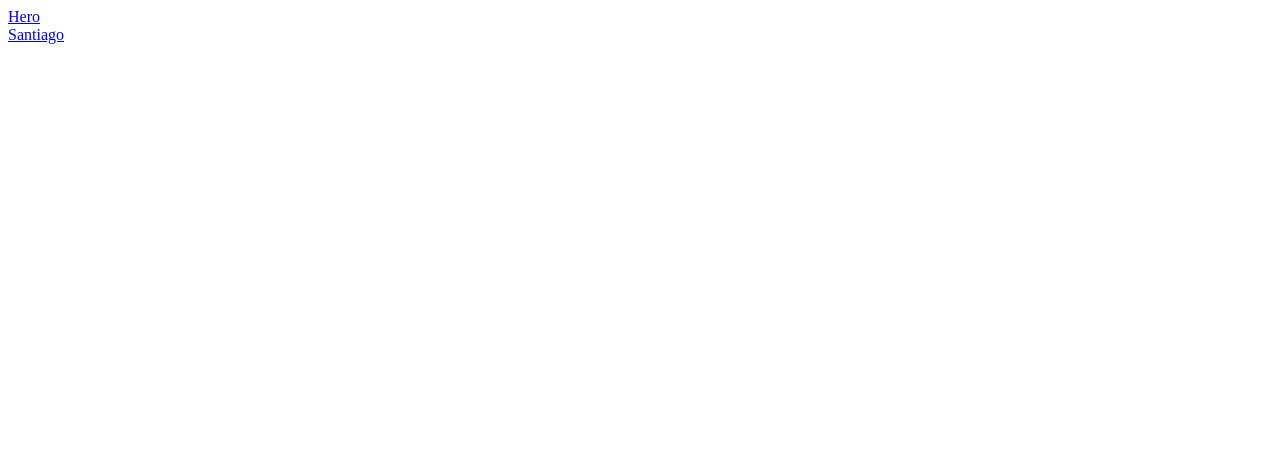
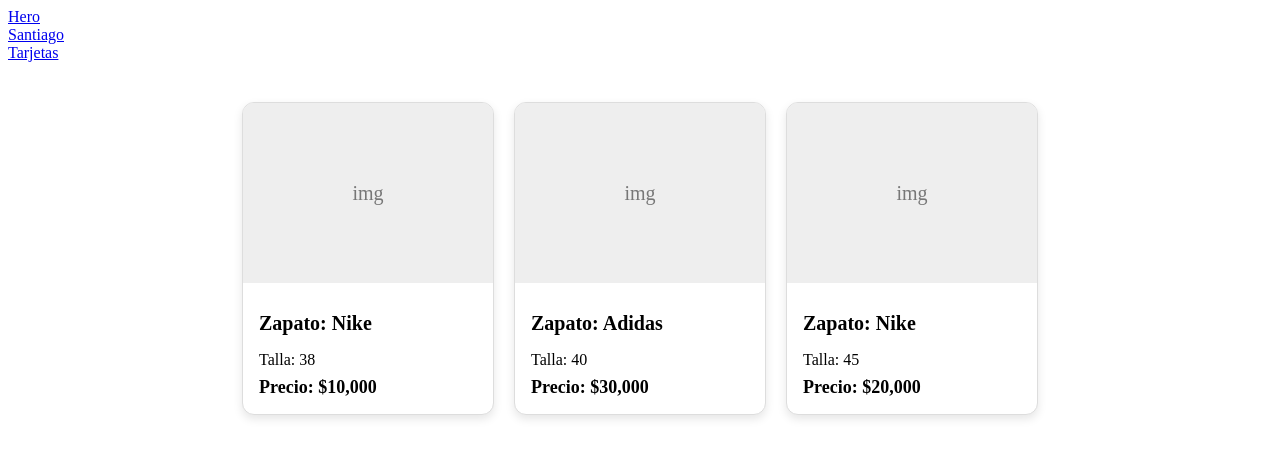
Before and after one commit to ProSachi/repositorio-salvaje-, a React (Vite) app: page /tarjetas in a window 1280 px wide. Before the commit this address had no page. Shown: the top 458 px of the page. Built offline with nearby package versions, Linux system fonts and the light colour scheme.

Commit message:
feat: crea tarjetas x en el proyecto

```diff
--- a/src/App.jsx
+++ b/src/App.jsx
@@ -1,6 +1,7 @@
 import './App.css'
 import { BrowserRouter, Routes, Route, Link } from 'react-router-dom'
 import Santiago from './components/Santiago'
+import Tarjetas from './components/Tarjetas'
 import Hero from './components/Hero'
 
 function App() {
@@ -12,11 +13,14 @@
         <br />
         <Link to="/santiago"> Santiago </Link>
         <br />
+        <Link to="/tarjetas"> Tarjetas </Link>
+        <br />
 
 
         <Routes>
           <Route path="/hero" element={<Hero />} />
           <Route path="/santiago" element={<Santiago />} />
+          <Route path="/tarjetas" element={<Tarjetas />} />
         </Routes>
 
       </BrowserRouter>
--- /dev/null
+++ b/src/components/Tarjetas.jsx
@@ -0,0 +1,45 @@
+import styles from "./Tarjetas.module.css"
+
+const Tarjetas = () => {
+    const tarjeta = [
+        {
+            id: 1,
+            nombre: "Nike",
+            talla: "38",
+            precio: "$10,000"
+        },
+        {
+            id: 2,
+            nombre: "Adidas",
+            talla: "40",
+            precio: "$30,000"
+        },
+        {
+            id: 3,
+            nombre: "Nike",
+            talla: "45",
+            precio: "$20,000"
+        }
+    ]
+    return (
+        <div className={styles.contenedorTarjetas}>
+            <div className={styles.contenedorTarjetas}>
+                {tarjeta.map((dato) => (
+                    <div className={styles.tarjeta} key={dato.id}>
+                        <div className={styles.tarjetaImagen}>
+                            img
+                        </div>
+
+                        <div className={styles.tarjetaInfo}>
+                            <h1>Zapato: {dato.nombre}</h1>
+                            <p>Talla: {dato.talla}</p>
+                            <span>Precio: {dato.precio}</span>
+                        </div>
+                    </div>
+                ))}
+            </div>
+        </div>
+    )
+}
+
+export default Tarjetas
--- /dev/null
+++ b/src/components/Tarjetas.module.css
@@ -0,0 +1,59 @@
+.contenedorTarjetas {
+    display: flex;
+    flex-wrap: wrap;
+    gap: 20px;
+    padding: 20px;
+}
+
+.tarjeta {
+    width: 250px;
+    background-color: white;
+    border: 1px solid #ddd;
+    border-radius: 12px;
+    overflow: hidden;
+    box-shadow: 0 4px 10px rgba(0, 0, 0, 0.1);
+    transition: transform 0.3s ease;
+}
+
+.tarjeta:hover {
+    transform: translateY(-5px);
+}
+
+.tarjetaImagen {
+    height: 180px;
+    background-color: #eeeeee;
+
+    display: flex;
+    justify-content: center;
+    align-items: center;
+
+    font-size: 20px;
+    color: #777;
+}
+
+.tarjetaInfo {
+    padding: 16px;
+}
+
+.tarjetaInfo h1 {
+    font-size: 20px;
+    margin-bottom: 10px;
+}
+
+.tarjetaInfo p {
+    font-size: 16px;
+    margin-bottom: 8px;
+}
+
+.tarjetaInfo span {
+    font-size: 18px;
+    font-weight: bold;
+}
+
+.contenedorTarjetas {
+    display: flex;
+    flex-wrap: wrap;
+    gap: 20px;
+    padding: 20px;
+    margin:auto;
+}
```
Also changed, not shown: 1 other file (tests, documents, lock files or other folders).
